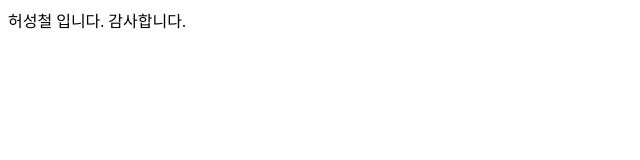
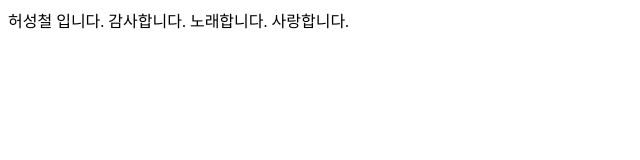
Before and after one commit to hsc6685/kube, a plain HTML site: page index.html in a window 1280 px wide. Shown: the whole page, without its empty margins (0-640 px from the left). Drawn offline with Linux system fonts and the light colour scheme.

Commit message:
modifity

```diff
--- a/index.html
+++ b/index.html
@@ -9,6 +9,6 @@
   <title>허성철</title>
  </head>
  <body>
-  허성철 입니다. 감사합니다.
+  허성철 입니다. 감사합니다. 노래합니다. 사랑합니다.
  </body>
 </html>
```
